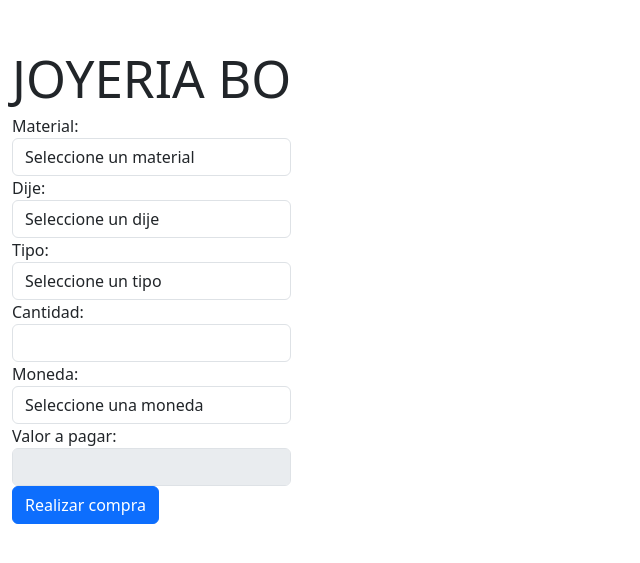
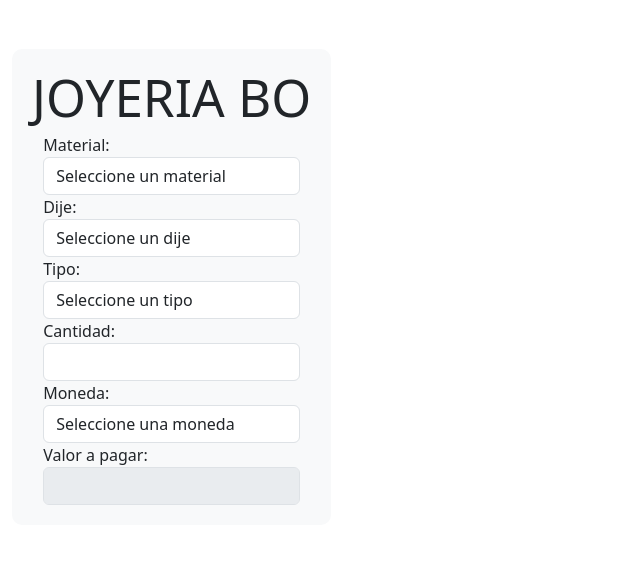
Before and after one commit to bernardootero95/Joyeria, a React (Vite) app: page / in a window 1280 px wide. Shown: the part 113-676 px from the top of the page, without its empty margins (0-640 px from the left). Built offline with nearby package versions, Linux system fonts and the light colour scheme; no server answers; the database is empty.

Commit message:
sexto definicion de estilo

```diff
--- a/src/components/formulario.jsx
+++ b/src/components/formulario.jsx
@@ -45,8 +45,9 @@ const Formulario = () => {
 
 
     return (
-    <div className='container'>
-      <h1 className="text-center">JOYERIA BO</h1>
+    <div className='container d-flex justify-content-center align-items-center my-5'>
+      <div className='formulario-container'>
+        <h1 className="text-center">JOYERIA BO</h1>
         <form >
           <div className="form-group">
             <label htmlFor="material">Material:</label>
@@ -89,8 +90,8 @@ const Formulario = () => {
             <label htmlFor="valorAPagar">Valor a pagar:</label>
             <input type="text" className="form-control" id="valorAPagar" value={valorAPagar} disabled />
           </div>
-          <button type="submit" className="btn btn-primary">Realizar compra</button>
         </form>
+      </div>
     </div>
 
 
--- a/src/index.css
+++ b/src/index.css
@@ -55,6 +55,19 @@ button:focus-visible {
   outline: 4px auto -webkit-focus-ring-color;
 }
 
+/* formulario.css */
+
+.formulario-container {
+  display: flex;
+  flex-direction: column;
+  justify-content: center;
+  align-items: center;
+  padding: 20px;
+  background-color: #f8f9fa;
+  border-radius: 10px;
+}
+
+
 @media (prefers-color-scheme: light) {
   :root {
     color: #213547;
```
